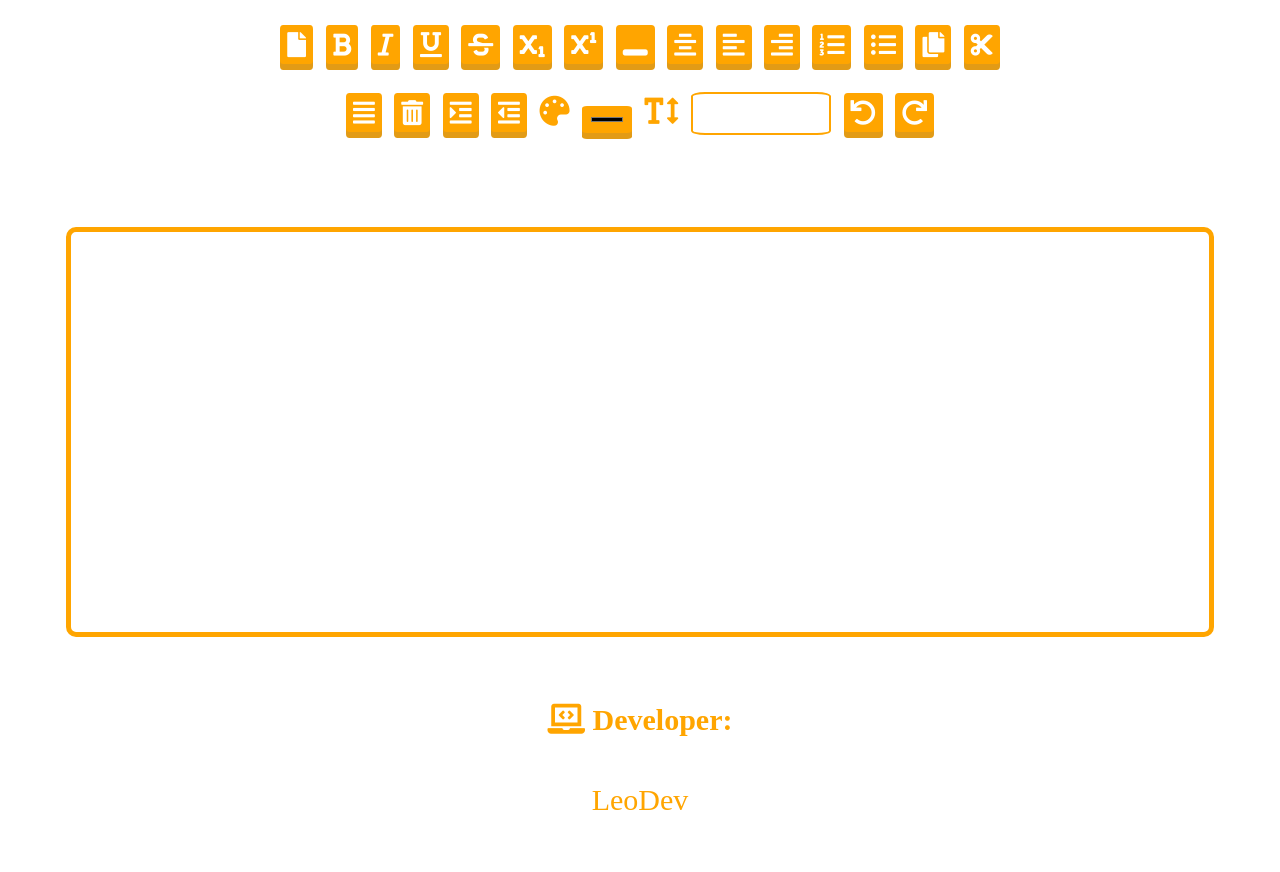
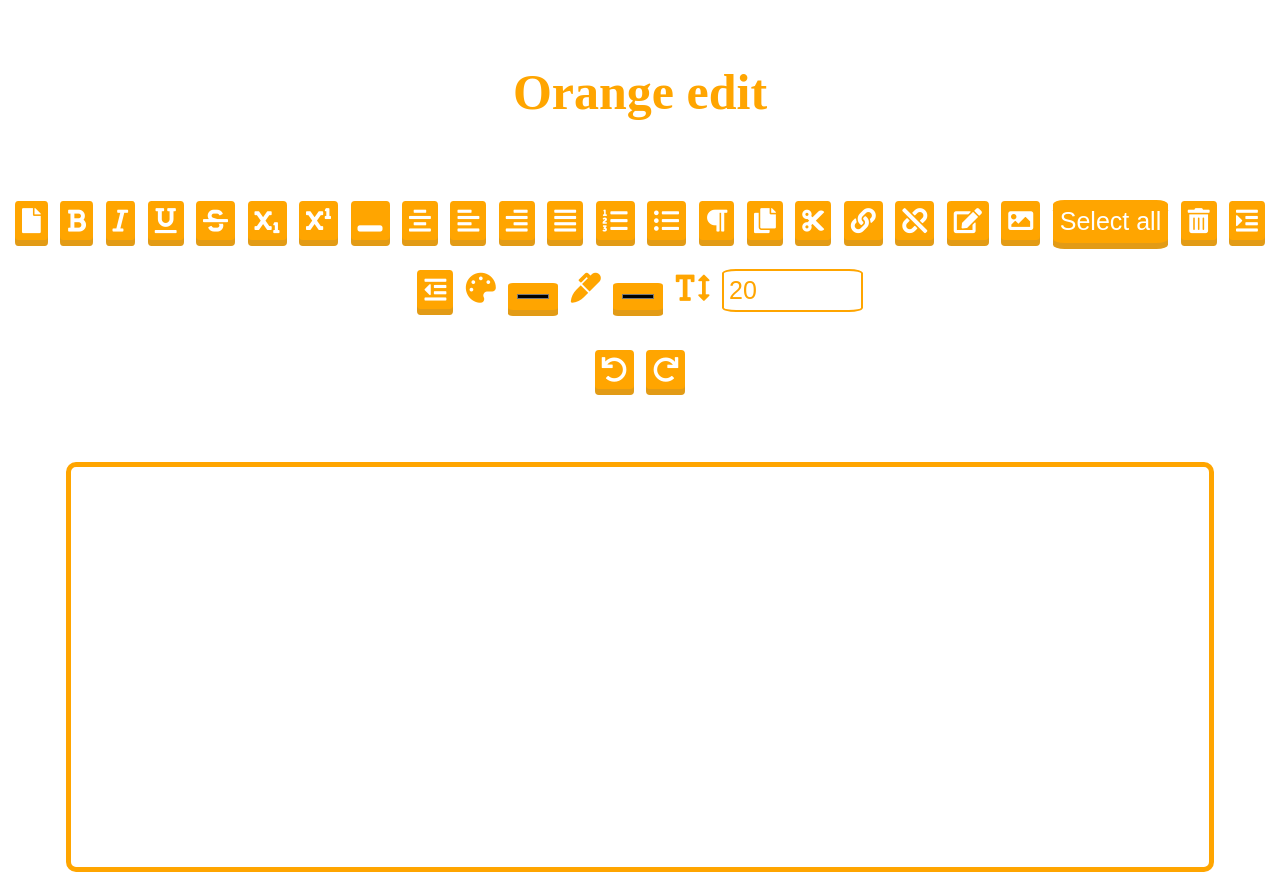
Before and after one commit to leodev12345/Js-text-editor, a plain HTML site: page index.html in a window 1280 px wide. Shown: the top 872 px of the page. Before the commit the page ends 830 px from the top, so only its background shows below. Drawn offline with Linux system fonts and the light colour scheme.

Commit message:
Fourth commit

```diff
--- a/index.html
+++ b/index.html
@@ -1,12 +1,13 @@
 <!DOCTYPE html>
 	<html>
 		<head>
-			<title>Orange edit | by LeoDev</title>
+			<title>Orange edit | simple WYSIWYG text editor</title>
 			<link rel="stylesheet" href="style.css">
 			<link rel="stylesheet" href="https://use.fontawesome.com/releases/v5.8.1/css/all.css" integrity="sha384-50oBUHEmvpQ+1lW4y57PTFmhCaXp0ML5d60M1M7uH2+nqUivzIebhndOJK28anvf" crossorigin="anonymous">
 			<script src="main.js"></script>
 		</head>
 		<body onload="edit();">
+		<h1>Orange edit</h1>
 			<div id="buttons">
 				<button title="New document" onclick="newFile();" class="fas fa-file"></button>
 				<button title="Bold" onclick="cmd(&quot;bold&quot;);" class="fas fa-bold"></button>
@@ -19,19 +20,27 @@
 				<button title="Center" onclick="cmd(&quot;justifyCenter&quot;);" class="fas fa-align-center"></button>
 				<button title="Left" onclick="cmd(&quot;justifyLeft&quot;);" class="fas fa-align-left"></button>
 				<button title="Right" onclick="cmd(&quot;justifyRight&quot;);" class="fas fa-align-right"></button>
+				<button title="Justify" onclick="cmd(&quot;justifyFull&quot;);" class="fas fa-align-justify"></button>
 				<button title="Insert ordered list" onclick="cmd(&quot;insertOrderedList&quot;);" class="fas fa-list-ol"></button>
 				<button title="Insert unordered list" onclick="cmd(&quot;insertUnorderedList&quot;);" class="fas fa-list-ul"></button>
+				<button title="Insert paragraph" onclick="cmd(&quot;insertParagraph&quot;);" class="fas fa-paragraph"></button>
 				<button title="Copy" onclick="cmd(&quot;copy&quot;);" class="fas fa-copy"></button>
 				<button title="Cut" onclick="cmd(&quot;cut&quot;);" class="fas fa-cut"></button>
-				<br>
-				<button title="select all" onclick="cmd(&quot;selectAll&quot;);" class="fas fa-align-justify" ></button>
+				<button title="Insert link" onclick="link()" class="fas fa-link"></button>
+				<button title="Unlink" onclick="cmd(&quot;unlink&quot;)" class="fas fa-unlink"></button>
+				<button title="Edit mode on/off"  onclick="editMode()" class="fas fa-edit"></button>
+				<button title="Insert image" onclick="image()" class="fas fa-image"></button>
+				<button title="select all" onclick="cmd(&quot;selectAll&quot;);" >Select all</button>
 				<button title="Delete selected" onclick="cmd(&quot;delete&quot;);" class="fas fa-trash-alt"></button>
 				<button title="Indent" onclick="cmd(&quot;indent&quot;);" class="fas fa-indent"></button>
 				<button title="Outdent" onclick="cmd(&quot;outdent&quot;);" class="fas fa-outdent"></button>
 				<p  class="fas fa-palette"></p>
 				<input type="color" title="Text color" onchange="cmdWithArg(&quot;foreColor&quot;, this.value)">
+				<p class="fas fa-marker"></p>
+				<input type="color" title="Text highlight color" onchange="cmdWithArg(&quot;hiliteColor&quot;, this.value)">
 				<p class="fas fa-text-height"></p>
-				<input type="number" id="size" title="Font size" onchange="cmdWithArg(&quot;fontSize&quot;, this.value)">
+				<input type="number" id="size" value="20" title="Font size" onchange="cmdWithArg(&quot;fontSize&quot;, this.value)">
+				<br>
 				<button title="Undo" onclick="cmd(&quot;undo&quot;);" class="fas fa-undo"></button>
 				<button title="Redo" onclick="cmd(&quot;redo&quot;);" class="fas fa-redo"></button>
 			</div>
--- a/main.js
+++ b/main.js
@@ -1,3 +1,4 @@
+let isInEditMode = true;
 function edit(){
 	editor.document.designMode = "On";
 }
@@ -13,3 +14,21 @@ function newFile(){
 		location.reload();
 	}
 }
+function link(){
+	let link = prompt("Enter URL:");
+	editor.document.execCommand("createLink",false,link);
+}
+function image(){
+	let img = prompt("Enter image URL:");
+	editor.document.execCommand("insertImage",false,img);
+}
+function editMode(){
+	if(isInEditMode){
+		editor.document.designMode = "Off";
+		isInEditMode = false;
+	}
+	else{
+		editor.document.designMode = "On";
+		isInEditMode = true;
+	}
+}
--- a/style.css
+++ b/style.css
@@ -56,3 +56,8 @@ input{
 	width:10%;
 	box-shadow:none;
 }
+h1{
+	font-size:50px;
+	color:orange;
+	margin:5%;
+}
```
Also changed, not shown: 1 other file.
